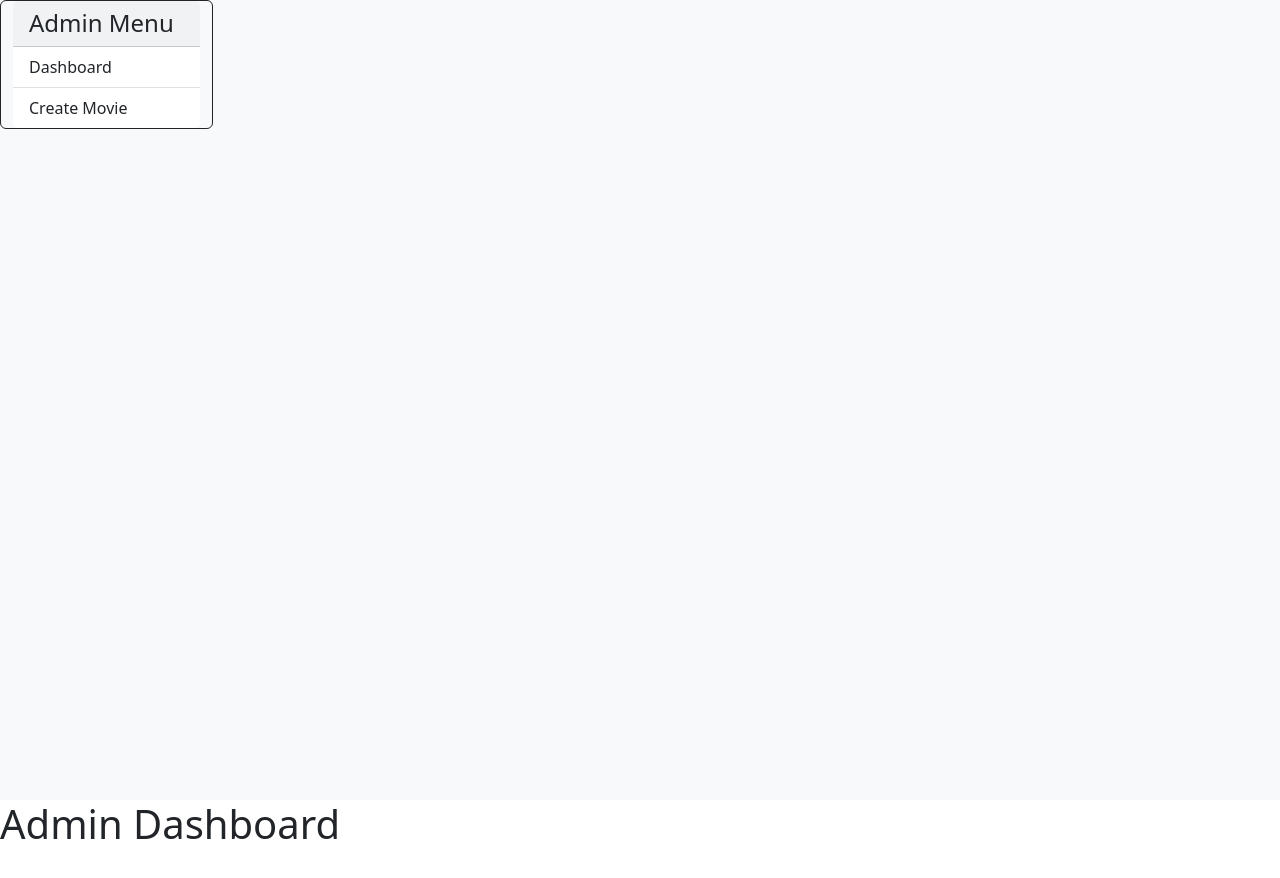
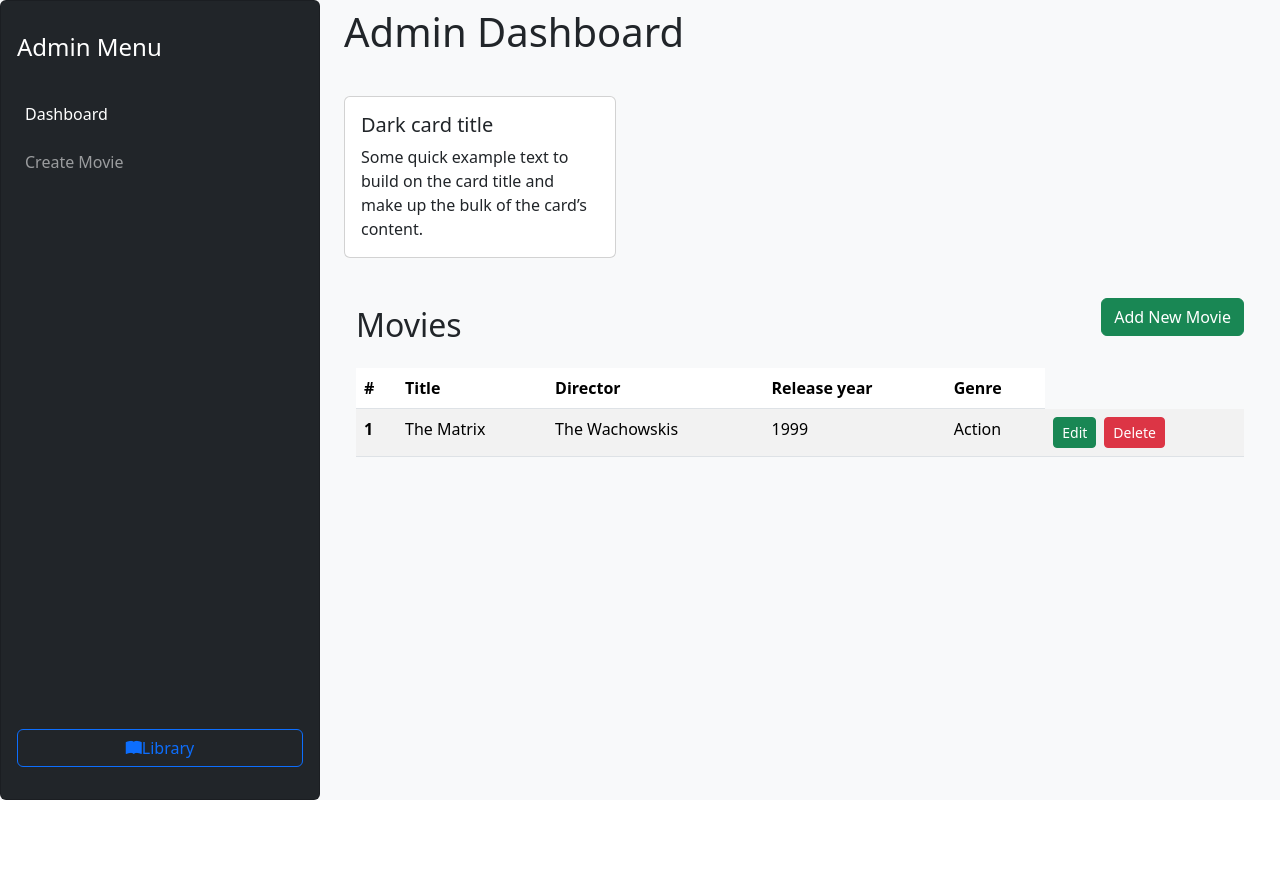
Before and after one commit to AndreaDistefanoDev/webapp-react, a React (Vite) app: page /admin in a window 1280 px wide. Shown: the top 878 px of the page. After the commit the page ends 800 px from the top, so only its background shows below. Built offline with nearby package versions, Linux system fonts and the light colour scheme.

Commit message:
Add Admin Dashboard and Create Movie functionality with routing

```diff
--- a/src/App.jsx
+++ b/src/App.jsx
@@ -6,6 +6,8 @@ import About from "./pages/About"
 import Contact from "./pages/Contact"
 import SingleMovie from "./pages/SingleMovie"
 import AdminLayout from "./layouts/AdminLayout"
+import Dashboard from "./pages/Admin/Dashboard"
+import AddMovie from "./pages/Admin/AddMovie"
 
 function App() {
 
@@ -15,7 +17,6 @@ function App() {
 
       <BrowserRouter>
         <Routes>
-          <Route>
           <Route element={<DefaultLayout />} >
             <Route path="/" element={<Home />} />
             <Route path="/movies" element={<Movies />} />
@@ -24,9 +25,8 @@ function App() {
             <Route path="/contact" element={<Contact />} />
           </Route>
           <Route element={<AdminLayout />} >
-              <Route path="/admin" element={<h1>Admin Dashboard</h1>} />
-              <Route path="/admin/movies/create" element={<h1>Admin Create Movie</h1>} />
-            </Route>
+            <Route path="/admin" element={<Dashboard />} />
+            <Route path="/admin/movies/create" element={<AddMovie />} />
           </Route>
         </Routes>
 
--- a/src/layouts/AdminLayout.jsx
+++ b/src/layouts/AdminLayout.jsx
@@ -1,34 +1,45 @@
-import { NavLink, Outlet } from "react-router-dom";
+import { Outlet, NavLink, Link } from "react-router-dom";
 
 
 export default function AdminLayout() {
+
     return (
         <>
 
-            <div className="container-fluid min-vh-100 bg-light">
+            <div className="container-fluid bg-light min-vh-100">
+
                 <div className="row">
-                    <aside className="card col-md-4 col-lg-3 col-xl-2 bg-light border-end border-dark ">
-                        <h4 className="card-header">Admin Menu</h4>
-                        <ul className="list-group list-group-flush">
-                            <li className="list-group-item">
-                                <NavLink className="nav-link" to="/admin">Dashboard</NavLink>
-                            </li>
-                            <li className="list-group-item">
-                                <NavLink className="nav-link" to="/admin/movies/create">Create Movie</NavLink>
-                            </li>
-                        </ul>
+
+                    <aside className="card col-12 col-md-3 d-flex flex-column justify-content-between p-3 bg-dark">
+                        <div className="top">
+                            <h4 className="text-white py-3">Admin Menu</h4>
+
+                            <nav className="navbar navbar-expand navbar-dark bg-dark">
+                                <div className="nav navbar-nav d-flex flex-column gap-2">
+                                    <NavLink className="nav-item nav-link" to="/admin">Dashboard</NavLink>
+                                    <NavLink className="nav-item nav-link" to="/admin/movies/create">Create Movie</NavLink>
+                                </div>
+                            </nav>
+                        </div>
+
+                        <div>
+                            <Link to="/books" className="btn btn-outline-primary d-block my-3">
+                                <i className="bi bi-book-fill"></i>
+                                Library
+                            </Link>
+                        </div>
+
+
                     </aside>
+
+                    <main className="min-vh-100 col-12 col-md-9">
+                        <Outlet />
+                    </main>
                 </div>
-
 
             </div>
 
-            <main className="min-vh-100">
-                <Outlet />
-            </main>
-
 
         </>
-
     )
 }
--- /dev/null
+++ b/src/pages/Admin/AddMovie.jsx
@@ -0,0 +1,39 @@
+export default function AddMovie() {
+    return (
+        <>
+
+            <div className="container-fluid bg-light py-2">
+                <h1>Add Movie</h1>
+
+                <form>
+                    <div className="mb-3">
+                        <label htmlFor="title" className="form-label">Title</label>
+                        <input type="text" className="form-control" name="title" id="title" placeholder="Title" autoComplete="off" />
+                    </div>
+                    <div className="mb-3">
+                        <label htmlFor="image" className="form-label">Image</label>
+                        <input type="text" className="form-control" name="image" id="image" placeholder="Image" autoComplete="off" />
+                    </div>
+                    <div className="mb-3">
+                        <label htmlFor="director" className="form-label">Director</label>
+                        <input type="text" className="form-control" name="director" id="director" placeholder="Director" autoComplete="off" />
+                    </div>
+                    <div className="mb-3">
+                        <label htmlFor="release_year" className="form-label">Release year</label>
+                        <input type="text" className="form-control" name="release_year" id="release_year" placeholder="Release year" autoComplete="off" />
+                    </div>
+                    <div className="mb-3">
+                        <label htmlFor="genre" className="form-label">Genre</label>
+                        <input type="text" className="form-control" name="genre" id="genre" placeholder="Genre" autoComplete="off" />
+                    </div>
+                    <div className="mb-3">
+                        <label htmlFor="abstract" className="form-label">Abstract</label>
+                        <textarea className="form-control" name="abstract" id="abstract" rows="3"></textarea>
+                    </div>
+                    <button type="submit" className="btn btn-success">Add</button>
+                </form>
+            </div>
+
+        </>
+    )
+}
--- a/src/pages/Admin/Dashboard.jsx
+++ b/src/pages/Admin/Dashboard.jsx
@@ -1,43 +1,59 @@
+import { Link } from "react-router-dom"
+
 export default function Dashboard() {
     return (
         <>
-            <h1>Admin Dashboard</h1>
+            <div className="container-fluid bg-light py-2">
+                <h1>Admin Dashboard</h1>
+            </div>
 
+            <div className="container my-4">
 
-            <div className="container">
-                <div className="row g-5">
-                    <div>
-                        <div class="card text-bg-dark mb-3 col-md-4">
-                            <div class="card-header">Header</div>
-                            <div class="card-body">
-                                <h5 class="card-title">Dark card title</h5>
-                                <p class="card-text">Some quick example text to build on the card title and make up the bulk of the card’s content.</p>
+                <div className="row g-5 mb-4">
+                    <div className="col-md-4">
+                        <div className="card text-bg-ligth mb-3">
+
+                            <div className="card-body">
+                                <h5 className="card-title">Dark card title</h5>
+                                <p className="card-text">Some quick example text to build on the card title and make up the bulk of the card’s content.</p>
                             </div>
                         </div>
                     </div>
-                    <div>
-                        <div class="card text-bg-dark mb-3 col-md-4">
-                            <div class="card-header">Header</div>
-                            <div class="card-body">
-                                <h5 class="card-title">Dark card title</h5>
-                                <p class="card-text">Some quick example text to build on the card title and make up the bulk of the card’s content.</p>
-                            </div>
-                        </div>
+                </div>
+
+
+                <div className="container">
+                    <div className="d-flex justify-content-between align-items-center mb-2">
+                        <h2>Movies</h2>
+                        <Link to="/admin/movies/create" className="btn btn-success mb-4">Add New Movie</Link>
+
                     </div>
-                    <div>
-                        <div class="card text-bg-dark mb-3 col-md-4">
-                            <div class="card-header">Header</div>
-                            <div class="card-body">
-                                <h5 class="card-title">Dark card title</h5>
-                                <p class="card-text">Some quick example text to build on the card title and make up the bulk of the card’s content.</p>
-                            </div>
-                        </div>
-                    </div>
-
+                    <table className="table table-striped">
+                        <thead>
+                            <tr>
+                                <th scope="col">#</th>
+                                <th scope="col">Title</th>
+                                <th scope="col">Director</th>
+                                <th scope="col">Release year</th>
+                                <th scope="col">Genre</th>
+                            </tr>
+                        </thead>
+                        <tbody>
+                            <tr>
+                                <th scope="row">1</th>
+                                <td>The Matrix</td>
+                                <td>The Wachowskis</td>
+                                <td>1999</td>
+                                <td>Action</td>
+                                <td>
+                                    <button className="btn btn-sm btn-success me-2"> Edit</button>
+                                    <button className="btn btn-sm btn-danger"> Delete</button>
+                                </td>
+                            </tr >
+                        </tbody>
+                    </table>
                 </div>
             </div>
-
         </>
-
     )
 }
```
Lines whose indentation alone changed are shown as unchanged.
